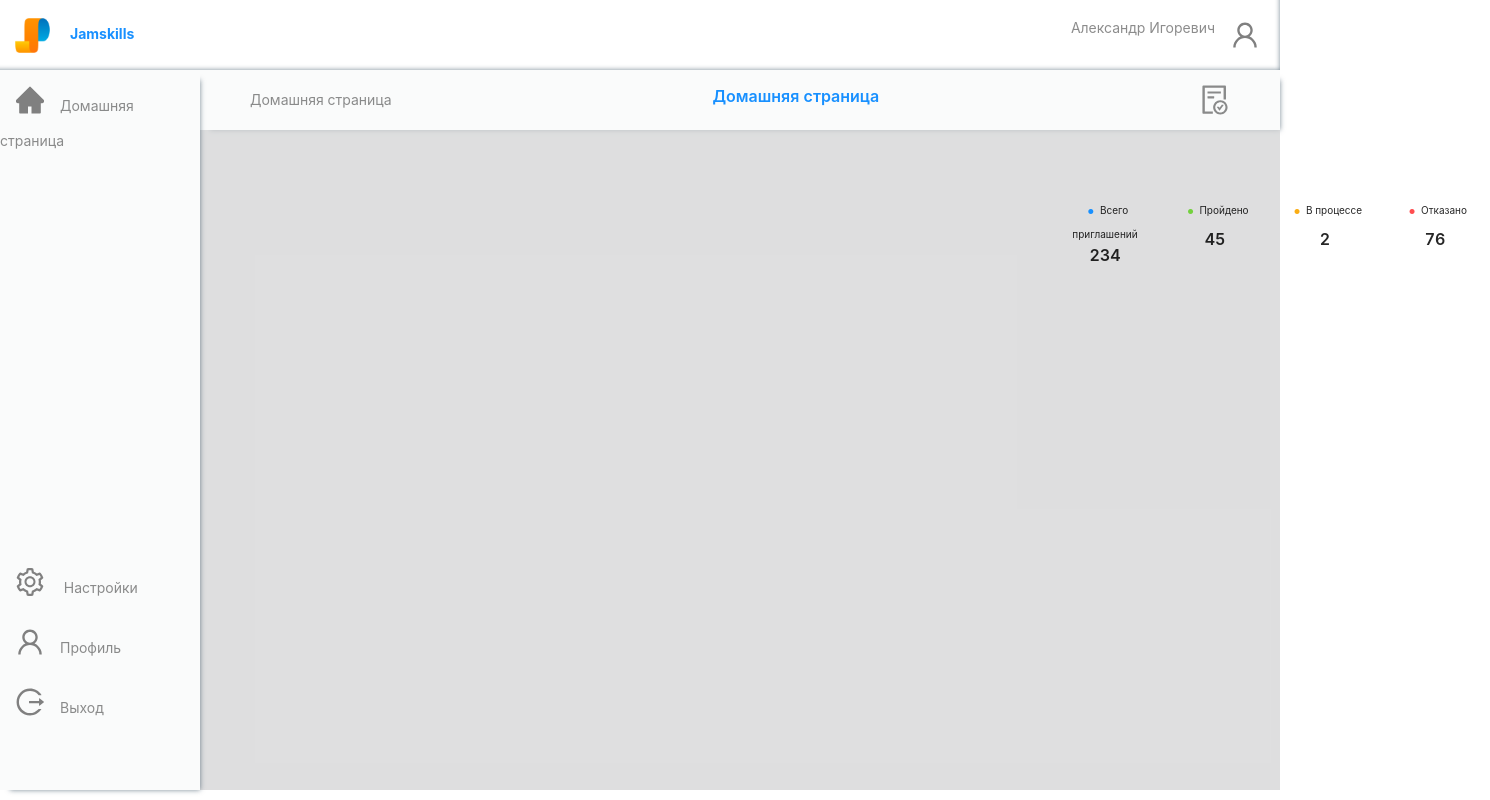
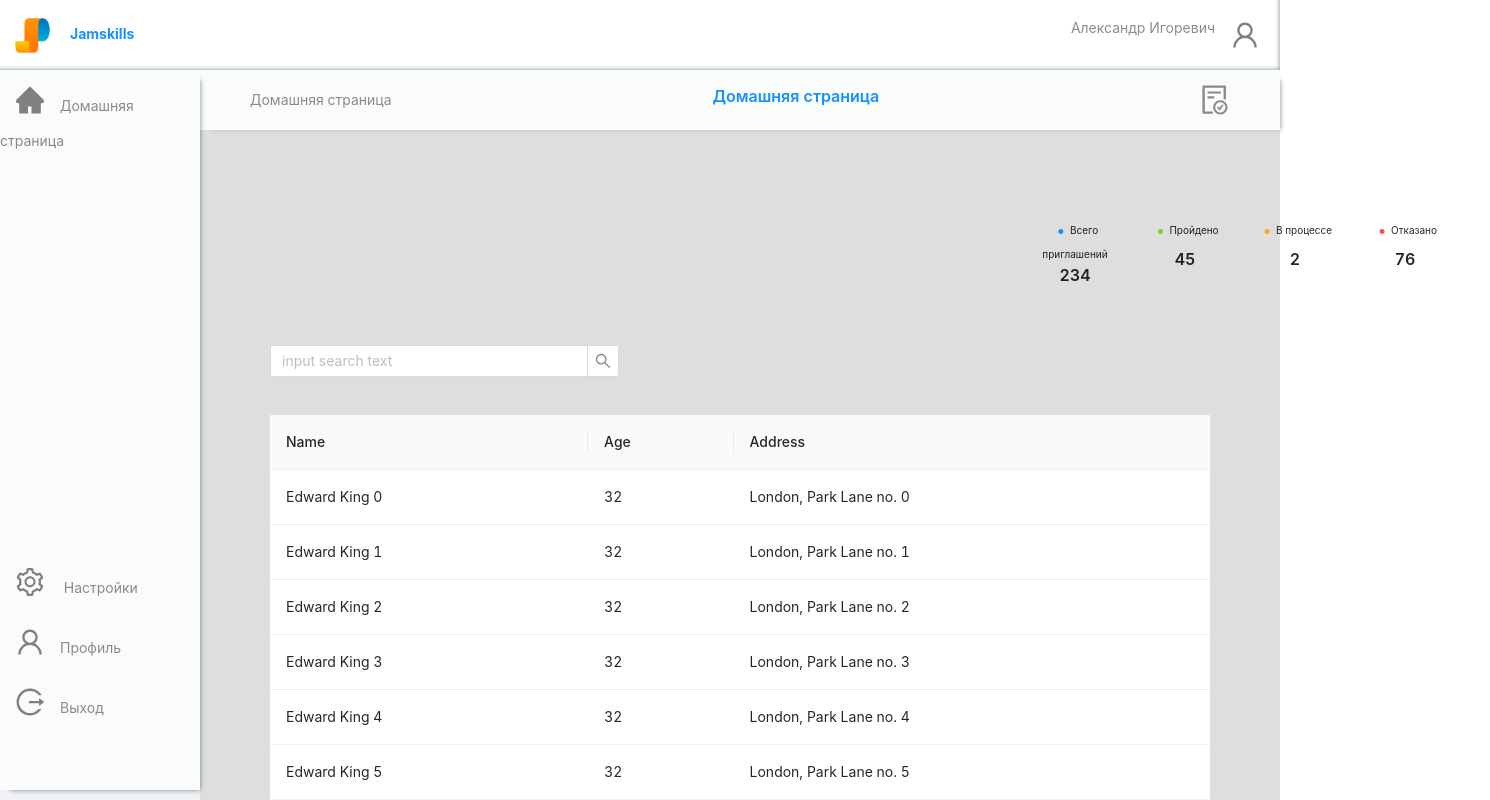
Before and after one commit to ShadeofSoul/Jam-Skills, a React (Create React App) app: page /home in a window 1280 px wide. Shown: the top 800 px of the page, 1490 px wide, since content can reach past the window. Built offline with nearby package versions, Linux system fonts and the light colour scheme.

Commit message:
edit homepage

```diff
--- a/src/components/HomePage/Home.jsx
+++ b/src/components/HomePage/Home.jsx
@@ -1,6 +1,5 @@
-import React from "react";
+import React, { useState } from "react";
 import { Layout } from "antd";
-import { Menu } from "antd";
 import logo from "../../media/logo.png";
 import { Typography } from "antd";
 import "./home.css";
@@ -10,12 +9,46 @@ import {
   LogoutOutlined,
   SettingOutlined,
 } from "@ant-design/icons";
+import { Input } from "antd";
+import { Table, Button } from "antd";
+
+const { Search } = Input;
 
 const { Title } = Typography;
 
-const { Header, Footer, Sider, Content } = Layout;
+const { Header, Sider, Content } = Layout;
+
+const columns = [
+  {
+    title: "Name",
+    dataIndex: "name",
+  },
+  {
+    title: "Age",
+    dataIndex: "age",
+  },
+  {
+    title: "Address",
+    dataIndex: "address",
+  },
+];
+
+const data = [];
+for (let i = 0; i < 46; i++) {
+  data.push({
+    key: i,
+    name: `Edward King ${i}`,
+    age: 32,
+    address: `London, Park Lane no. ${i}`,
+  });
+}
 
 const Home = () => {
+  const onSearch = (value) => console.log(value);
+  // ===========
+  //  ===========  FOR TABLE =========
+  //====================================================
+
   return (
     <>
       <div className="header">
@@ -99,6 +132,26 @@ const Home = () => {
                 <Title level={5}>76</Title>
               </div>
             </div>
+            <Search
+              placeholder="input search text"
+              allowClear
+              onSearch={onSearch}
+              style={{ width: 350 }}
+            />
+            <div>
+              <div style={{ marginBottom: 16 }}>
+                <span style={{ marginLeft: 8 }}>
+                  {/* {hasSelected
+                    ? `Selected ${selectedRowKeys.length} items`
+                    : ""} */}
+                </span>
+              </div>
+              <Table
+                // rowSelection={rowSelection}
+                columns={columns}
+                dataSource={data}
+              />
+            </div>
           </Content>
         </Layout>
       </Layout>
--- a/src/components/HomePage/home.css
+++ b/src/components/HomePage/home.css
@@ -36,6 +36,7 @@
 
 .content {
   background-color: #d8d8d8b9;
+  padding: 70px;
 }
 
 .statistic {
@@ -45,7 +46,7 @@
   justify-content: center;
   text-align: center;
   font-size: 10px;
-  margin: 50px 0 50px 850px;
+  margin: 0 0 50px 750px;
 }
 
 .point {
```
